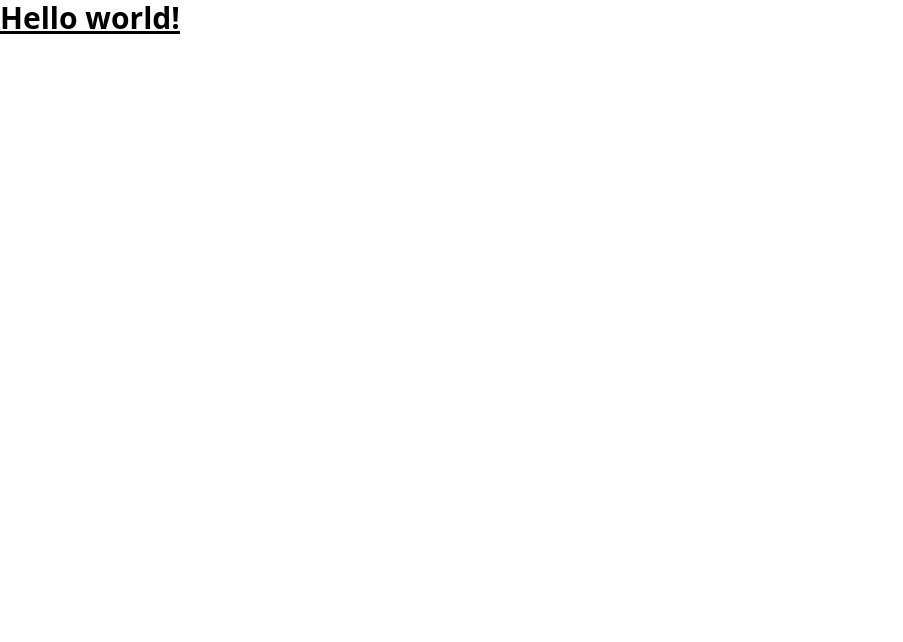
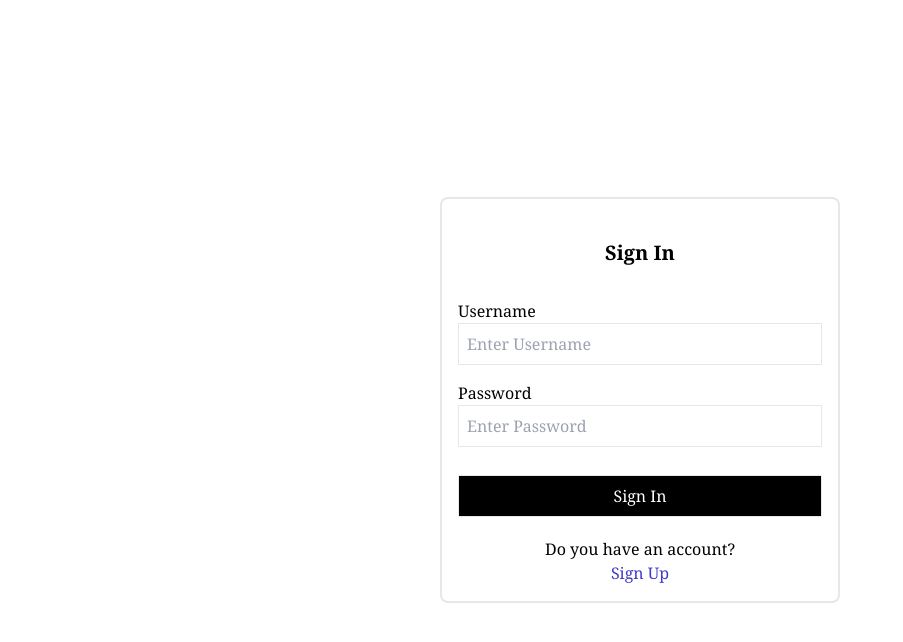
Before and after one commit to KavishanSukumar/Entero, a React (Create React App) app in the folder client/: page / in a window 1280 px wide. Shown: the top 642 px of the page, without its empty margins (0-903 px from the left). Built offline with nearby package versions, Linux system fonts and the light colour scheme.

Commit message:
sign in page layout

```diff
--- a/client/src/App.js
+++ b/client/src/App.js
@@ -1,7 +1,9 @@
+import Login from "./components/login/Login";
+
 function App() {
   return (
     <div className="App">
-      <h1 className="text-3xl font-bold underline">Hello world!</h1>
+      <Login/>
     </div>
   );
 }
--- /dev/null
+++ b/client/src/components/login/Login.jsx
@@ -0,0 +1,29 @@
+import React from 'react'
+
+function Login() {
+  return (
+    <div className='flex flex-col justify-center h-screen font-serif'>
+    <form className='max-w-[400px] w-full mx-auto bg-white p-4 rounded-lg border-2'>
+      <h1 className='text-xl font-bold text-center py-6'>Sign In</h1>
+      <div className='flex flex-col py-2'>
+                    <label>Username</label>
+                    <input className='border p-2' placeholder="Enter Username" type="text" />
+      </div>
+
+      <div className='flex flex-col py-2'>
+                    <label>Password</label>
+                    <input className='border p-2' placeholder="Enter Password" type="password" />
+      </div>
+
+                    <button className='border w-full my-5 py-2 bg-black hover:bg-yellow-500 hover:text-black text-white'>Sign In</button>
+      <div className='text-center'>
+                    <p>Do you have an account?</p>
+                    <a className='text-indigo-700 right-0' href="#" >Sign Up</a>
+      </div>
+
+    </form>
+    </div>
+  )
+}
+
+export default Login
```
